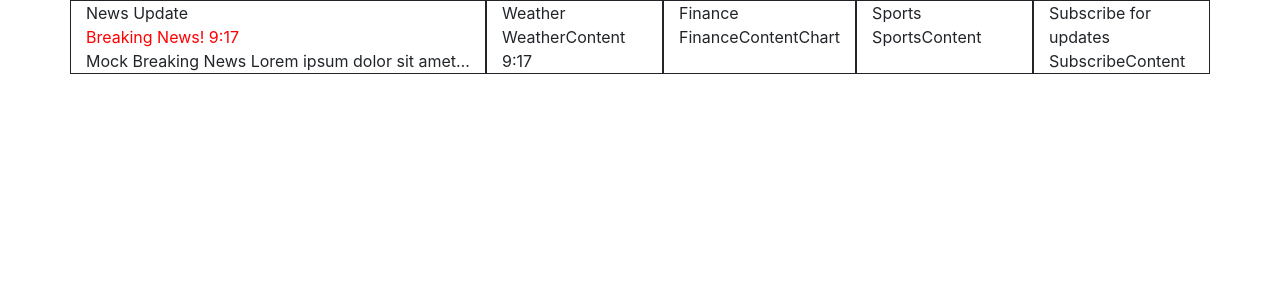
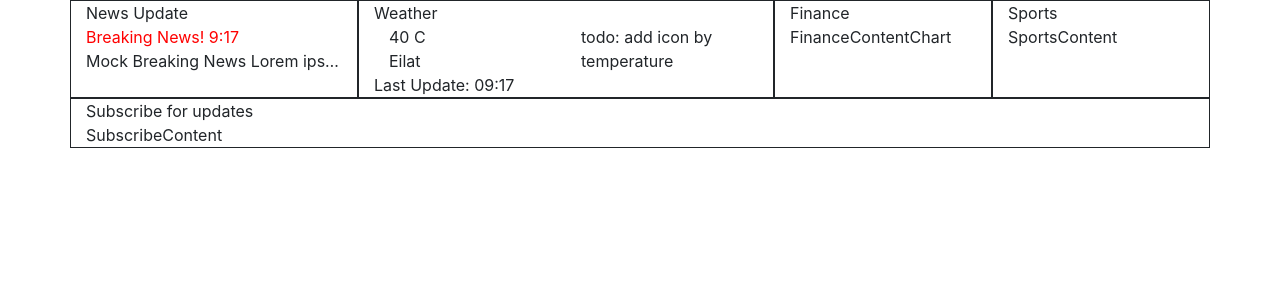
Before and after one commit to lioryarkon9/news_portal, a React (Create React App) app in the folder react-client/: page / in a window 1280 px wide. Shown: the top 300 px of the page. Built offline with nearby package versions, Linux system fonts and the light colour scheme.

Commit message:
in progress: todo: add icon by temp

```diff
--- a/react-client/src/utils/utils.js
+++ b/react-client/src/utils/utils.js
@@ -5,7 +5,7 @@ export function getMockDataByTileId (tileId) {
         case NEWS_TILE_ID:
             return {data: 'Mock Breaking News Lorem ipsum dolor sit amet, consectetur adipiscing elit, sed do eiusmod tempor incididunt ut labore et dolore magna aliqua. Ut enim ad minim'};
         case WEATHER_TILE_ID:
-            return {data: 'Mock 36 C Tel Aviv'};
+            return {data: {tmp: '40', location: 'Eilat'}};
         case FINANCE_TILE_ID:
             return {data: {PointsScored: [80, 25, 30, 70], Teams: ['Team1', 'Team2', 'Team3', 'Team4']}};
         case SPORTS_TILE_ID:
--- a/react-client/src/views/NewsContent/NewsContent.css
+++ b/react-client/src/views/NewsContent/NewsContent.css
@@ -1,6 +1,6 @@
 #news-from-server {
     max-height: 30vh;
-    max-width: 30vw;
+    max-width: 20vw;
     overflow: hidden;
     white-space: nowrap;
     text-overflow: ellipsis;
--- a/react-client/src/views/WeatherContent/WeatherContent.css
+++ b/react-client/src/views/WeatherContent/WeatherContent.css
@@ -1,3 +1,4 @@
 #weather-content {
     max-height: 30vh;
+    min-width: 30vw;
 }
--- a/react-client/src/views/WeatherContent/WeatherContent.js
+++ b/react-client/src/views/WeatherContent/WeatherContent.js
@@ -1,18 +1,31 @@
 import React from 'react';
+import {Container, Row, Col} from 'react-bootstrap';
+import './WeatherContent.css';
 
 
 const WeatherContent = props => {
     console.info('weather props: ', props);
     const GetUpdateHour = () => {
         const TodayDate = new Date();
-        const HOUR = TodayDate.getHours(), Minutes = TodayDate.getMinutes();
+        const HOUR = TodayDate.getHours().toString().length === 2 ? TodayDate.getHours() : '0' + TodayDate.getHours();
+        const Minutes = TodayDate.getMinutes().toString().length === 2 ? TodayDate.getMinutes() : '0' + TodayDate.getMinutes();
         return HOUR + ':' + Minutes;
     }
+    const TEMPERATURE = props.data ? props.data.tmp : null;
+    const LOCATION = props.data ? props.data.location : null;
     return (
-        <div id='weather-content'>
-            <div>WeatherContent</div>
-            <div>{GetUpdateHour()}</div>
-        </div>
+        <Container id='weather-content'>
+            <Row>
+                <Col>
+                    <div>{TEMPERATURE} C</div>
+                    <div>{LOCATION}</div>
+                </Col>
+                <Col>todo: add icon by temperature</Col>
+            </Row>
+            <Row>
+                Last Update: {GetUpdateHour()}
+            </Row>
+        </Container>
     );
 }
 
```
Also changed, not shown: 1 other file (tests, documents, lock files or other folders).
